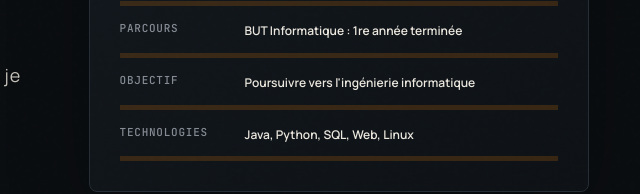
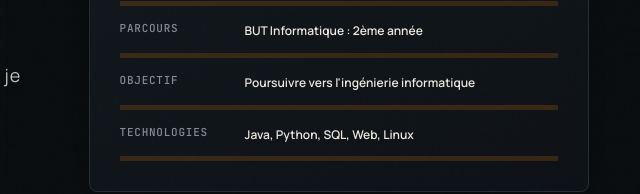
Before and after one commit to abassekaderbhai-dev/abassekaderbhai-dev.github.io, a website: page index.html in a window 1280 px wide. Shown: the part 532-726 px from the top of the page, 627-1267 px from the left. Drawn offline with Linux system fonts and the light colour scheme.

Commit message:
Update education year in index.html

```diff
--- a/index.html
+++ b/index.html
@@ -68,7 +68,7 @@
                             <div class="profil-infos">
                                 <div>
                                     <span>Parcours</span>
-                                    <strong>BUT Informatique : 1re année terminée</strong>
+                                    <strong>BUT Informatique : 2ème année </strong>
                                 </div>
                                 <div>
                                     <span>Objectif</span>
```
